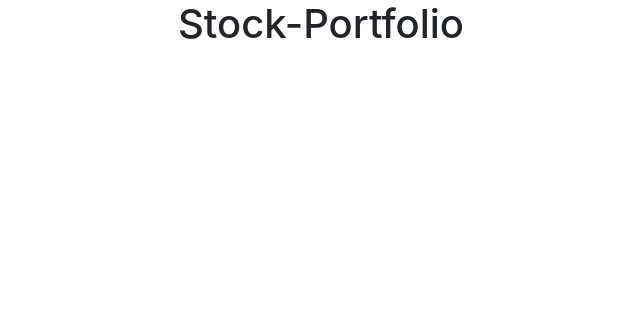
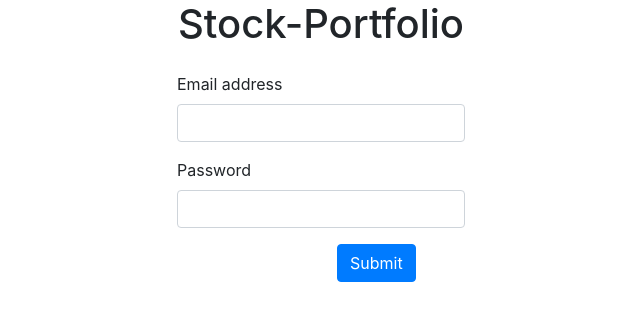
Before and after one commit to Raf-Batista/Stock-Portfolio, a React (Create React App) app in the folder stock-portfolio-frontend/: page / in a window 1280 px wide. Shown: the top 320 px of the page, without its empty margins (319-959 px from the left). Built offline with nearby package versions, Linux system fonts and the light colour scheme.

Commit message:
Create Signup.js

```diff
--- a/stock-portfolio-frontend/src/App.css
+++ b/stock-portfolio-frontend/src/App.css
@@ -36,3 +36,31 @@
     transform: rotate(360deg);
   }
 }
+
+
+/* large phones and small tablets */
+/* 500px / 16px = 31.25em */
+@media screen and (min-width: 31.25em) {
+  #login {
+    width: 25% ;
+  }
+  .btn {
+    margin-left: 14em;
+  }
+
+}
+
+/* tablets and small monitors */
+/* 800px / 16px = 50em */
+@media screen and (min-width: 50em) {
+
+}
+
+/* laptops and desktops */
+/* 1200px / 16px = 75em */
+@media screen and (min-width: 75em) {
+
+  .btn {
+    margin-left: 10em;
+  }
+}
--- a/stock-portfolio-frontend/src/App.js
+++ b/stock-portfolio-frontend/src/App.js
@@ -1,11 +1,13 @@
 import React from 'react';
 import './App.css';
 import Home from './components/Home';
+import Signup from './components/Signup';
 
 function App() {
   return (
     <div >
       <Home />
+      <Signup />
     </div>
   );
 }
--- /dev/null
+++ b/stock-portfolio-frontend/src/components/Signup.js
@@ -0,0 +1,24 @@
+import React from 'react'
+
+export const Signup = () => {
+    return (
+        <div className="container  p-3" id="login">
+             <form>
+                <div class="form-group">
+                    <label HTMLfor="email">Email address</label>
+                    <input type="email" class="form-control" id="email" aria-describedby="emailHelp" />
+
+                </div>
+                <div class="form-group">
+                    <label HTMLfor="password">Password</label>
+                    <input type="password" class="form-control" id="password" />
+                </div>
+                <button type="submit" class="btn btn-primary">Submit</button>
+            </form>
+        </div>
+
+
+    )
+}
+
+export default Signup
```
